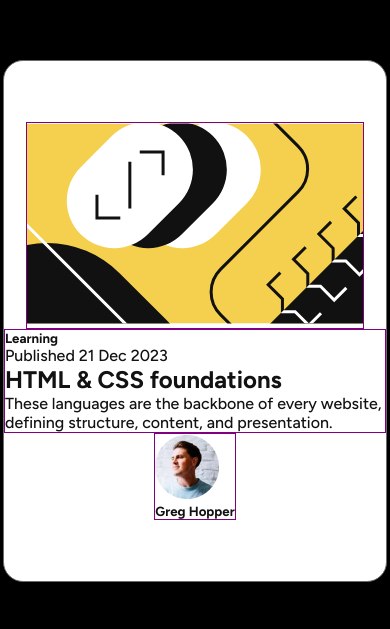
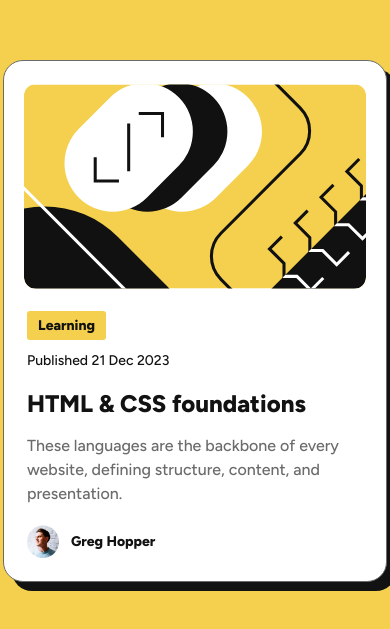
Before and after one commit to aadiisk21/blog-preview-card-main, a website built with Vite: page index.html in a window 390 px wide. Shown: the part 101-730 px from the top of the page. Built offline with nearby package versions, Linux system fonts and the light colour scheme.

Commit message:
refactor styles for card layout and responsiveness

```diff
--- a/src/style.css
+++ b/src/style.css
@@ -9,9 +9,9 @@
 }
 
 * {
-  box-sizing: border-box;
   margin: 0;
   padding: 0;
+  box-sizing: border-box;
 }
 
 html,
@@ -23,39 +23,109 @@ body {
   align-items: center;
   font-family: var(--font-family);
   font-weight: var(--font-weight-normal);
-  /* background-color: var(--color-yellow); */
-  background: black;
+  background-color: var(--color-yellow);
   color: var(--color-dark-gray);
-  /* border: 1px solid red; */
 }
 
 .container {
-  width: 100;
+  width: 384px;
+  min-width: 327px;
   height: auto;
-  /* border: 1px solid blue; */
+  min-height: 501px;
 }
 
 .card {
-  width: 384px;
+  width: auto;
   height: 522px;
-  /* width: 100%;
-  height: auto;
-  max-width: 384px;
-  min-width: 327px;
-  max-height: 522px;
-  min-height: 501px; */
   display: flex;
-  justify-content: center;
+  justify-content: space-evenly;
   align-items: center;
   flex-flow: column;
   border: 1px solid var(--color-light-gray);
   background-color: var(--color-white);
   border-radius: 20px;
   overflow: hidden;
+  box-shadow: 9px 9px var(--color-dark-gray);
 }
 
-.card-media,
-.card-content,
+.card:hover {
+  box-shadow: 17px 17px var(--color-dark-gray);
+  transition: box-shadow 0.3s ease-in-out;
+}
+
+.card-media {
+  width: auto;
+  overflow: hidden;
+  border-radius: 12px;
+  margin-top: 4px;
+  padding-top: 12px;
+}
+
+.card-media>img {
+  height: 100%;
+  width: 100%;
+  background-position: center;
+  background-size: cover;
+  border-radius: 12px;
+}
+
+.card-content {
+  width: 336px;
+}
+
+.card-content>h5 {
+  width: auto;
+  margin-top: 15px;
+  padding: 6px 11px;
+  display: inline-block;
+  color: var(--color-dark-gray);
+  background-color: var(--color-yellow);
+  font-weight: var(--font-weight-bold);
+  border-radius: 3px;
+  font-size: 14px;
+}
+
+.card-content>p:nth-child(2) {
+  margin: 6px 0px;
+  padding: 6px 0px;
+  font-size: 14px;
+}
+
+.card-content>h1 {
+  font-size: 24px;
+  font-weight: var(--font-weight-bold);
+  margin: 2px 0px;
+  padding-top: 8px;
+  padding-bottom: 10px;
+}
+
+.card-content>p:nth-child(4) {
+  color: var(--color-light-gray);
+  margin-bottom: 6px;
+  padding-bottom: 6px;
+  line-height: 150%;
+  font-size: 16px;
+  margin: 6px 0px;
+}
+
 .card-footer {
-  border: 1px solid purple;
+  width: 88%;
+  margin-bottom: 16px;
 }
+
+.card-footer .profile-photo {
+  width: 100%;
+  display: flex;
+  align-items: center;
+  gap: 12px;
+}
+
+.profile-photo>img {
+  width: 32px;
+  height: auto;
+}
+
+.profile-photo>h5 {
+  font-size: 14px;
+  font-weight: var(--font-weight-bold);
+}
```
